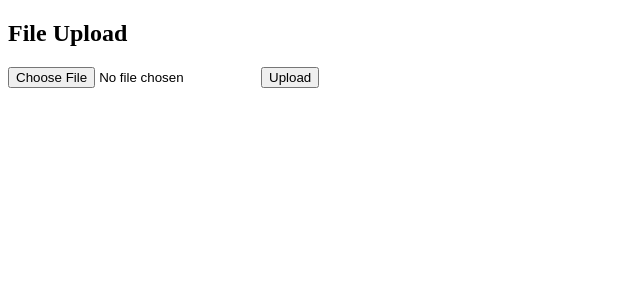
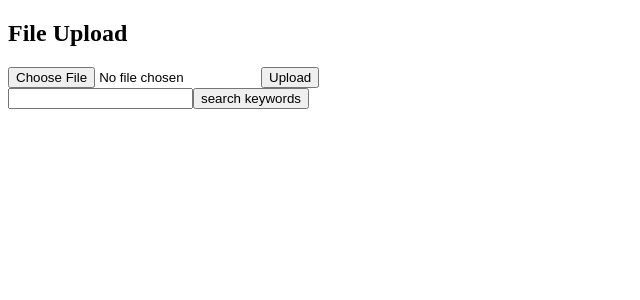
Before and after one commit to K3ndev/sci_one, a Next.js app in the folder frontend/: page /resume in a window 1280 px wide. Shown: the top 300 px of the page, without its empty margins (0-640 px from the left). Built offline with nearby package versions, Linux system fonts and the light colour scheme.

Commit message:
chore: added search api routes

```diff
--- a/frontend/src/app/resume/page.tsx
+++ b/frontend/src/app/resume/page.tsx
@@ -1,9 +1,10 @@
 "use client";
 // temp use client
-import React, { ChangeEvent, useState } from "react";
+import React, { ChangeEvent, useState, useRef } from "react";
 
 export default function Resume() {
   const [file, setFile] = useState<File | null>(null);
+  const keywordsRef = useRef<HTMLInputElement>(null)
 
   const onChangeHandler = (event: ChangeEvent<HTMLInputElement>) => {
     if (event.target.files && event.target.files.length > 0) {
@@ -39,6 +40,27 @@ export default function Resume() {
       });
   };
 
+  const handleSearch = async () => {
+    const keywords = keywordsRef.current?.value;
+
+    if (!keywords) {
+      return;
+    }
+
+    try {
+      const response = await fetch(`http://localhost:4000/search?keywords=${keywords}`);
+      if (!response.ok) {
+        throw new Error('error');
+      }
+      const data = await response.json();
+      console.log(data)
+
+    } catch (error) {
+      console.error('error', error);
+    }
+  };
+
+
   return (
     <div>
       <h2>File Upload</h2>
@@ -46,6 +68,11 @@ export default function Resume() {
       <button type="button" onClick={onClickHandler}>
         Upload
       </button>
+
+      <div>
+        <input type="text" ref={keywordsRef}/>
+        <button onClick={handleSearch}>search keywords</button>
+      </div>
     </div>
   );
 }
```
Also changed, not shown: 1 other file (tests, documents, lock files or other folders).
